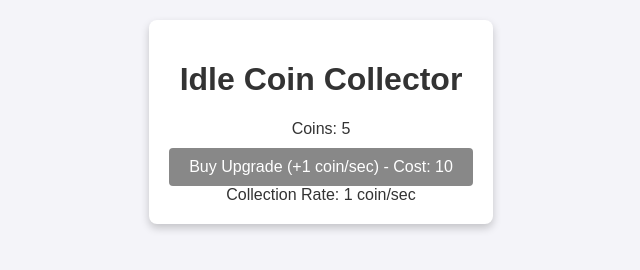
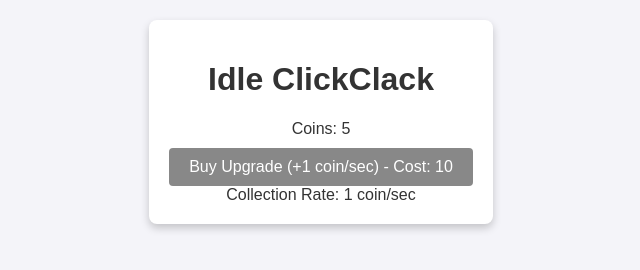
Before and after one commit to tdat314/idleclickclack, a plain HTML site: page index.html in a window 1280 px wide. Shown: the whole page, without its empty margins (319-959 px from the left). Drawn offline with Linux system fonts and the light colour scheme.

Commit message:
Update index.html

```diff
--- a/index.html
+++ b/index.html
@@ -8,7 +8,7 @@
 </head>
 <body>
     <div id="game">
-        <h1>Idle Coin Collector</h1>
+        <h1>Idle ClickClack</h1>
         <div id="coin-display">Coins: <span id="coins">0</span></div>
         <div id="upgrade-display">
             <button id="upgrade-btn">Buy Upgrade (+1 coin/sec) - Cost: <span id="upgrade-cost">10</span></button>
```
